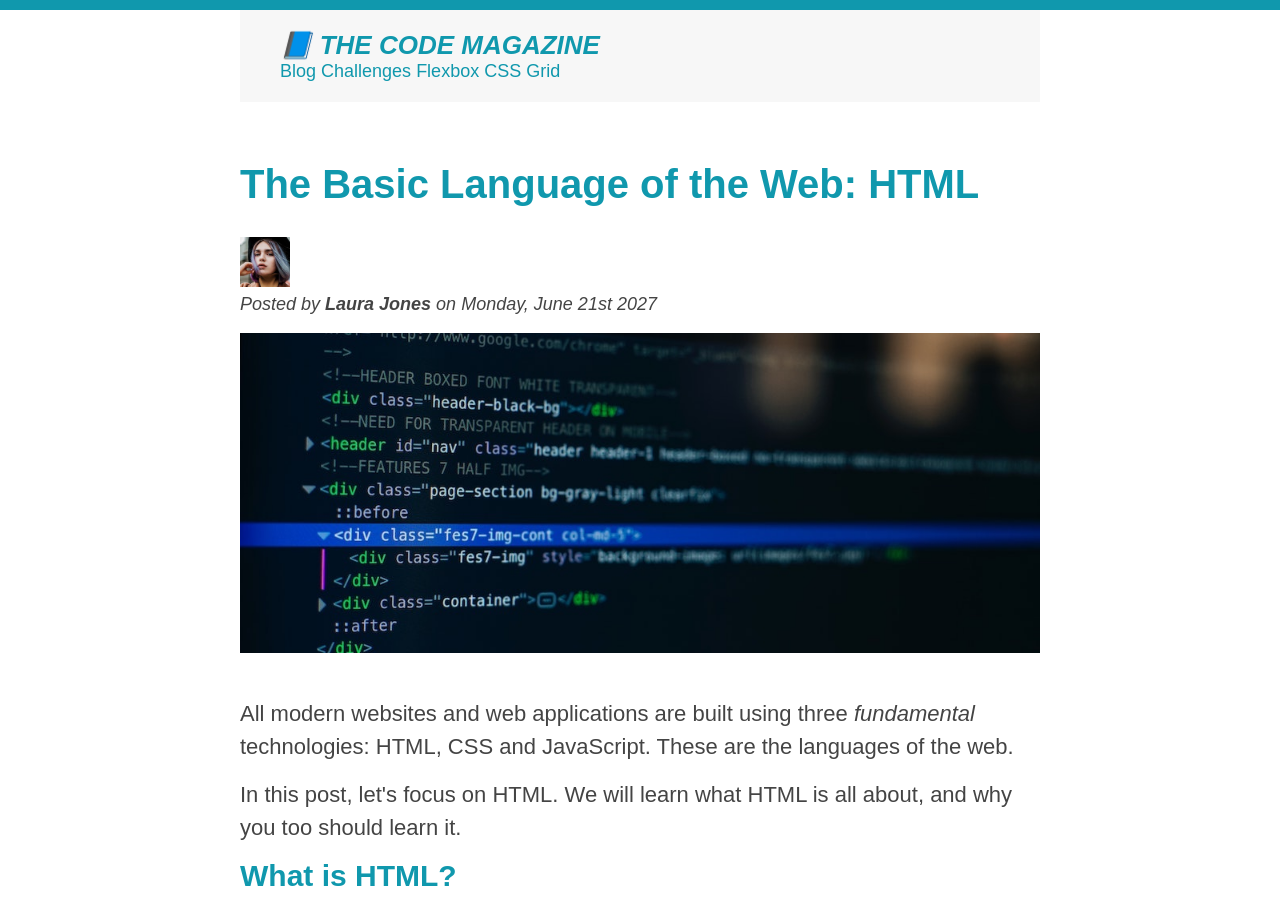
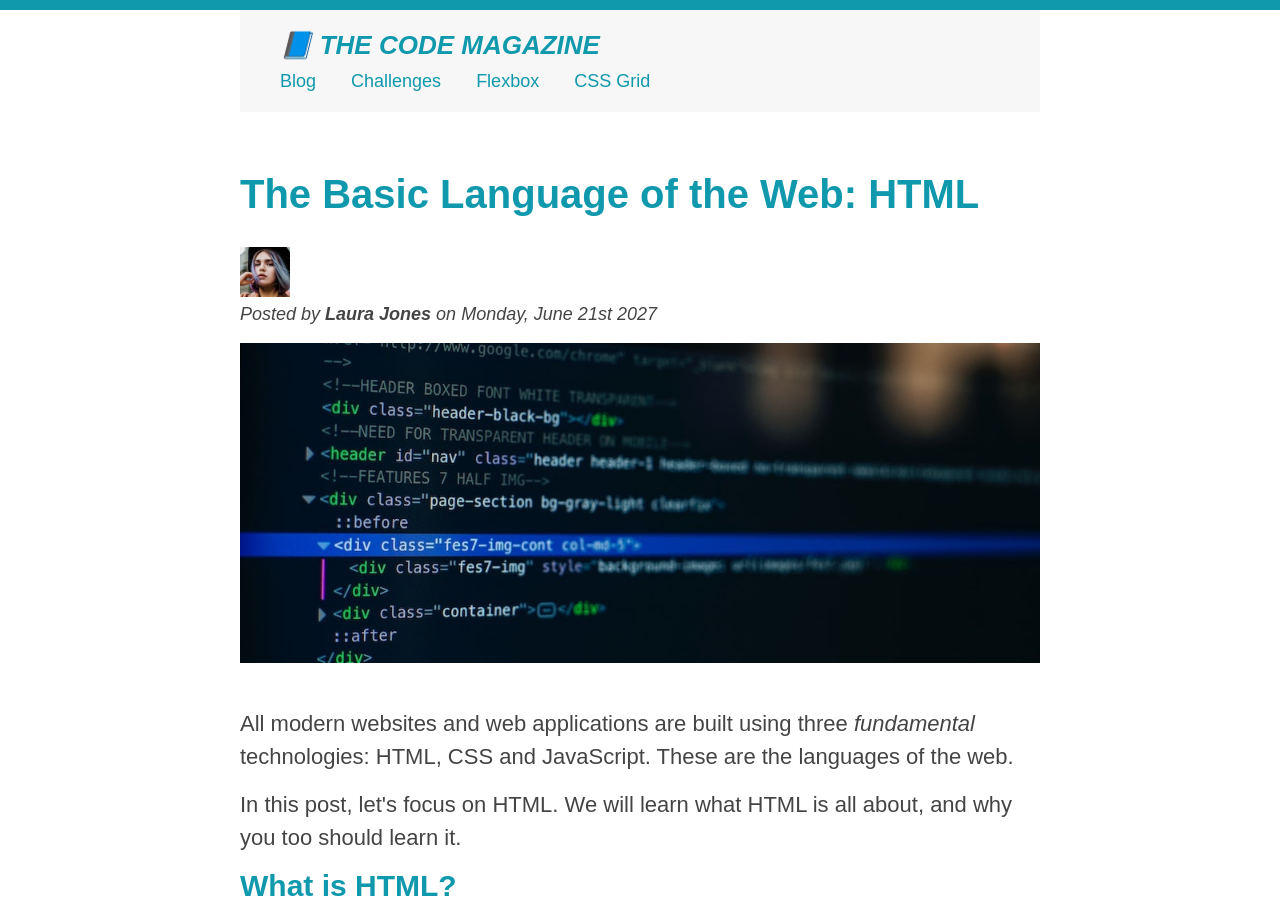
Before and after one commit to it-is-it/HTML-CSS, a plain HTML site: page omnifood/starter/03-CSS-Fundamentals/index.html in a window 1280 px wide. Shown: the top 906 px of the page. Drawn offline with Linux system fonts and the light colour scheme.

Commit message:
new commit

```diff
--- a/omnifood/starter/03-CSS-Fundamentals/style.css
+++ b/omnifood/starter/03-CSS-Fundamentals/style.css
@@ -176,13 +176,18 @@ a:active {
     height: auto;
 }
 
-/* nav a:link {
-    background-color: orangered;
+nav a:link {
+    /* background-color: orangered;
     margin: 20px;
     padding: 20px;
     display: block;
-} */
-
+        */ margin-right: 30px;
+            margin-top: 10px;
+            display: inline-block;
+        }
+                nav a:link:last-child {
+                    margin-right: 0;
+                }
 /* resolving conflicts
 #copyright{
     color:rgb(255, 0, 0);
```
